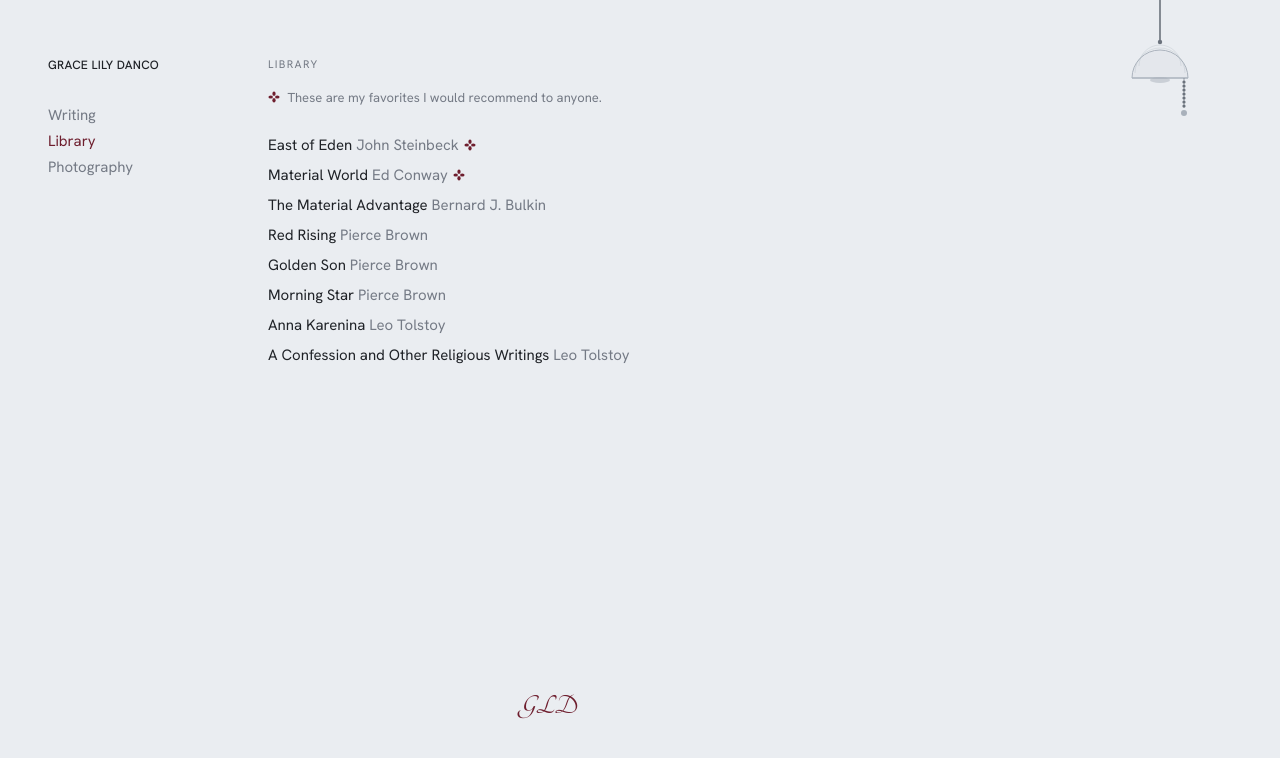
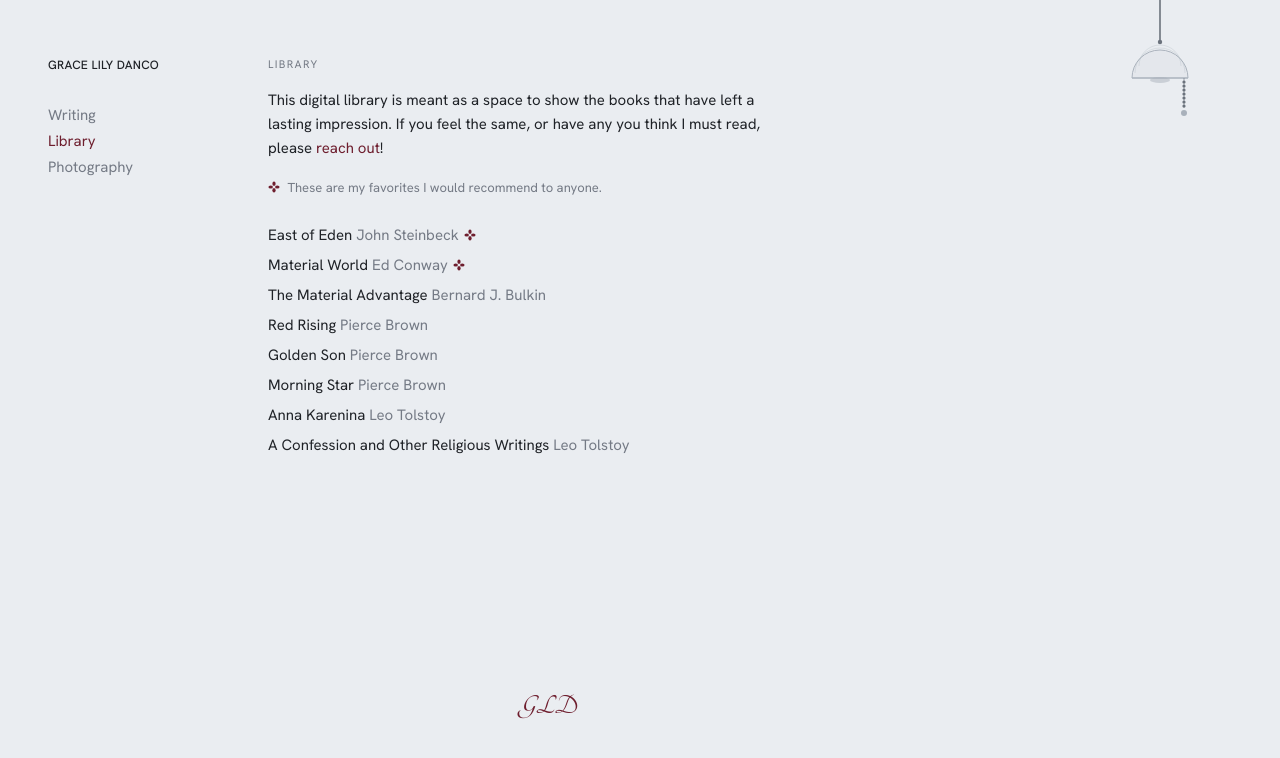
Before and after one commit to graceldanco/graceldanco.github.io, a plain HTML site: page index.html in a window 1280 px wide. Both pictures are taken after a click on the link "Library". Drawn offline with Linux system fonts and the light colour scheme.

Commit message:
Library: add an intro line above the key
Co-Authored-By: Claude Fable 5.1 <noreply@anthropic.com>

```diff
--- a/index.html
+++ b/index.html
@@ -89,6 +89,9 @@ p:last-child { margin-bottom: 0; }
 .library .flower { display: inline-block; width: 12px; height: 12px; margin-left: 5px; vertical-align: -1px; color: var(--accent); }
 .library .reading::after { content: " — reading"; color: var(--muted); font-style: italic; }
 .footnote { display: none; }
+.intro { margin: 0 0 18px; max-width: 34em; }
+.intro a { color: var(--accent); }
+.intro a:hover { text-decoration: underline; text-underline-offset: 3px; }
 .key { margin: 0 0 22px; color: var(--muted); font-size: 13px; }
 .key .flower { display: inline-block; width: 12px; height: 12px; margin-right: 4px; vertical-align: -1px; color: var(--accent); }
 
@@ -191,6 +194,7 @@ main { display: flex; flex-direction: column; }
 
     <section class="page" id="page-library">
       <p class="label">Library</p>
+      <p class="intro">This digital library is meant as a space to show the books that have left a lasting impression. If you feel the same, or have any you think I must read, please <a href="mailto:graceldanco@gmail.com">reach out</a>!</p>
       <p class="key"><svg class="flower" viewBox="0 0 24 24" aria-hidden="true"><g fill="currentColor"><ellipse cx="12" cy="5.5" rx="3.2" ry="4.6"/><ellipse cx="12" cy="18.5" rx="3.2" ry="4.6"/><ellipse cx="5.5" cy="12" rx="4.6" ry="3.2"/><ellipse cx="18.5" cy="12" rx="4.6" ry="3.2"/></g><circle cx="12" cy="12" r="2.6" fill="var(--bg)"/></svg> These are my favorites I would recommend to anyone.</p>
       <ul class="list library" id="library"></ul>
     </section>
```
